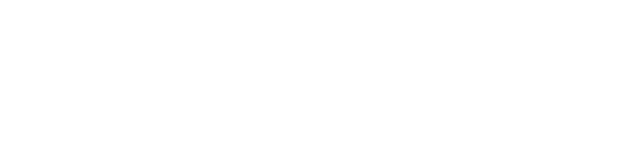
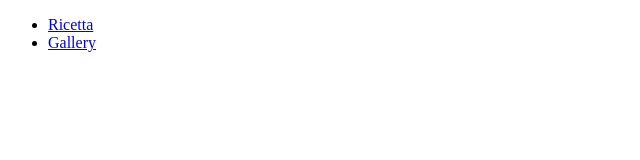
Before and after one commit to Alessiomazza07/Alessiomazza.github.io, a plain HTML site: page lowerbarindex.html in a window 1280 px wide. Shown: the whole page, without its empty margins (0-640 px from the left). Drawn offline with Linux system fonts and the light colour scheme.

Commit message:
Update lowerbarindex.html

```diff
--- a/lowerbarindex.html
+++ b/lowerbarindex.html
@@ -6,6 +6,9 @@
     <title>Lowerbar</title>
 </head>
 <body background="sfondo-index.jpg!d">
-
+    <ul style="font-size: 10">
+        <li><a href="https://alessiomazza07.github.io/ricetta.html">Ricetta</a></li>
+        <li><a href="https://alessiomazza07.github.io/gallery.html">Gallery</a></li>
+   </ul>
 </body>
 </html>
```
